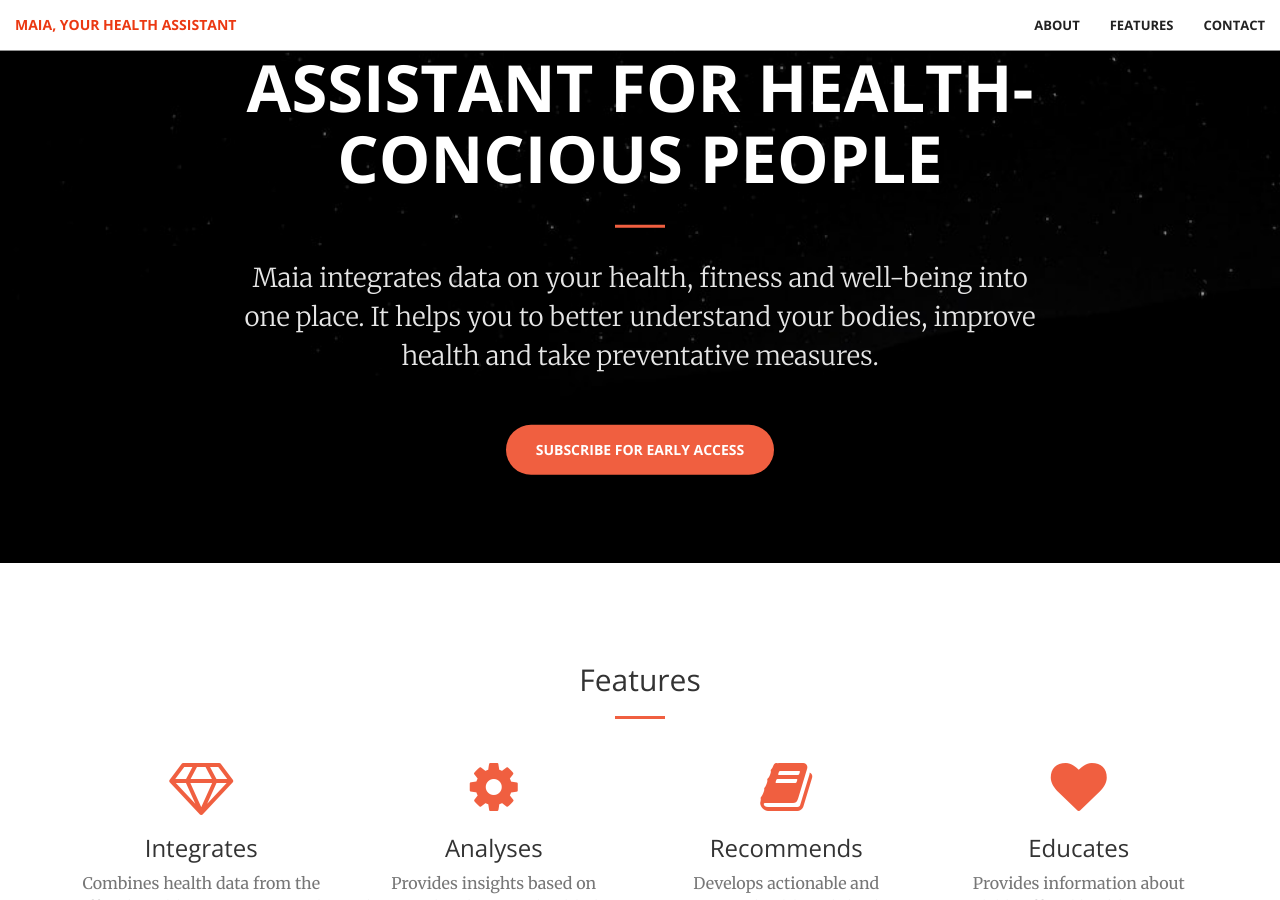
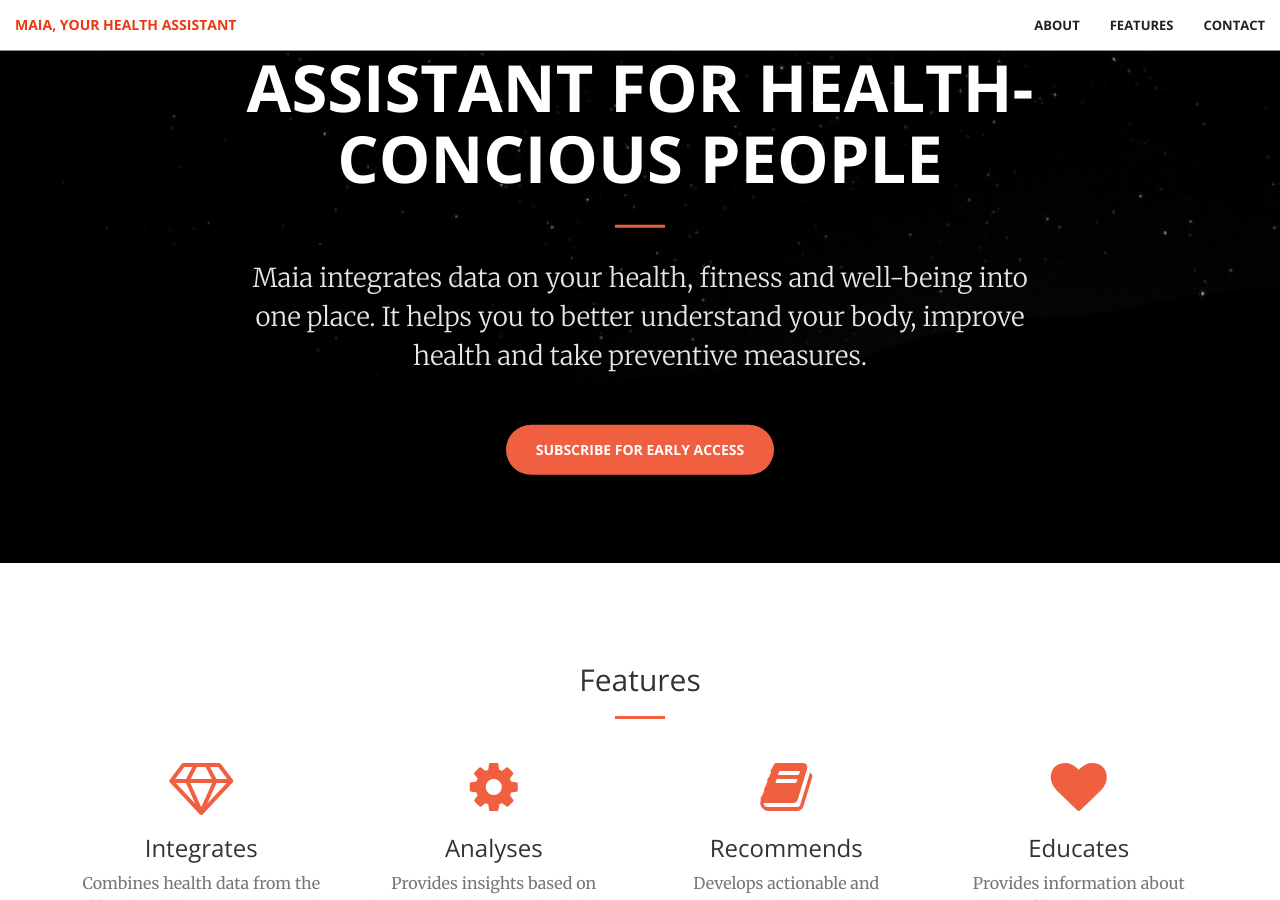
Before and after one commit to bettercalldoc/bettercalldoc, a Jekyll site: the page built from index.html, in a window 1280 px wide and 900 px high, scrolled down 337 px. Built offline with Jekyll 4.4.1, drawn with Linux system fonts in a browser that asks for light colours.

Commit message:
copy updated

```diff
--- a/_includes/header.html
+++ b/_includes/header.html
@@ -4,7 +4,7 @@
             <img src="img/logo.png" alt="Promo video" width="244" height="228">
             <h1>Maia: the personal assistant for health-concious people</h1>
             <hr>
-            <p>Maia integrates data on your health, fitness and well-being into one place. It helps you to better understand your bodies, improve health and take preventative measures. </p>
+            <p>Maia integrates data on your health, fitness and well-being into one place. It helps you to better understand your body, improve health and take preventive measures. </p>
 
             <a href="#aside" class="btn btn-primary btn-xl page-scroll">Subscribe for Early Access</a>
         </div>
```
